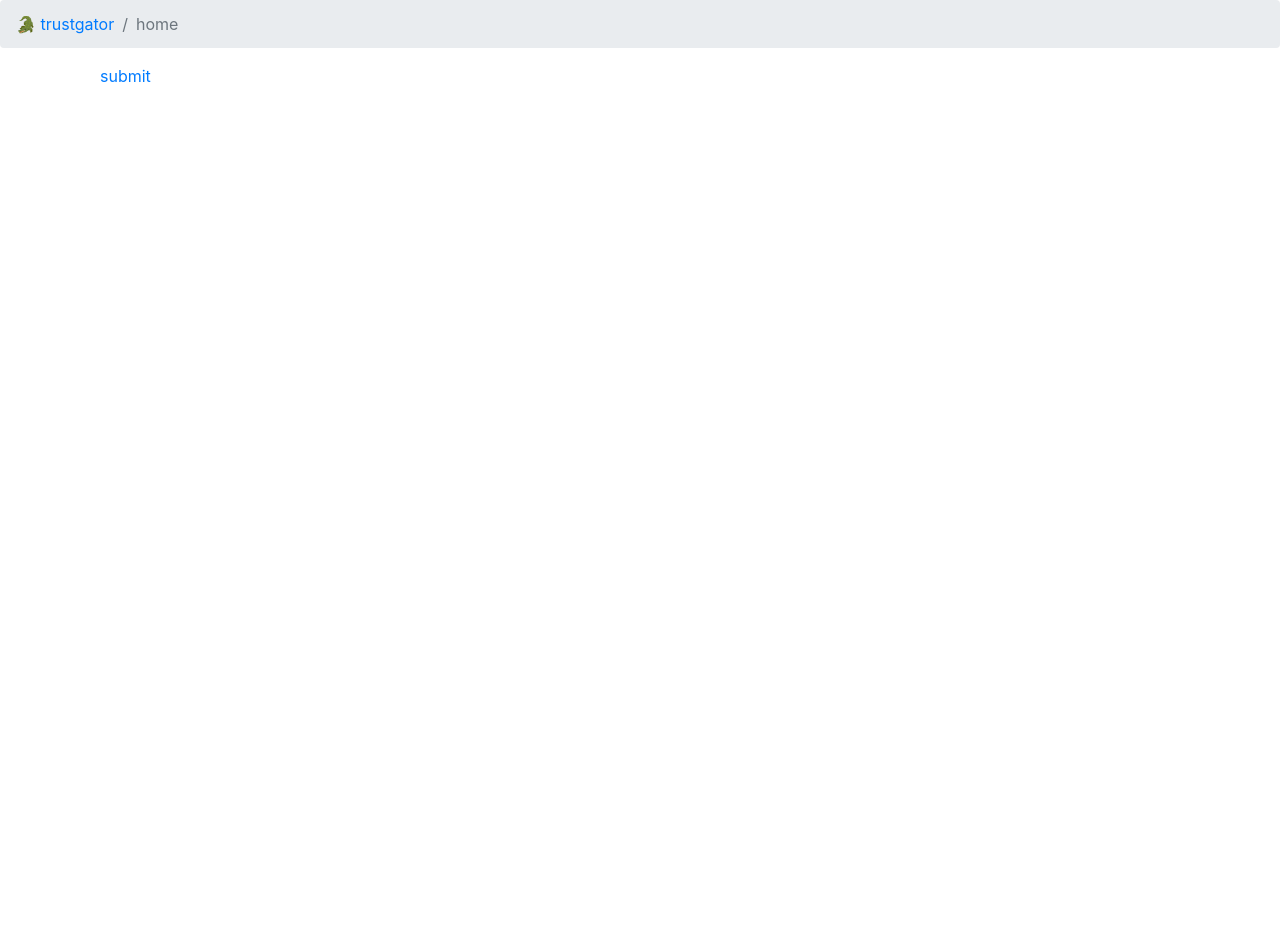
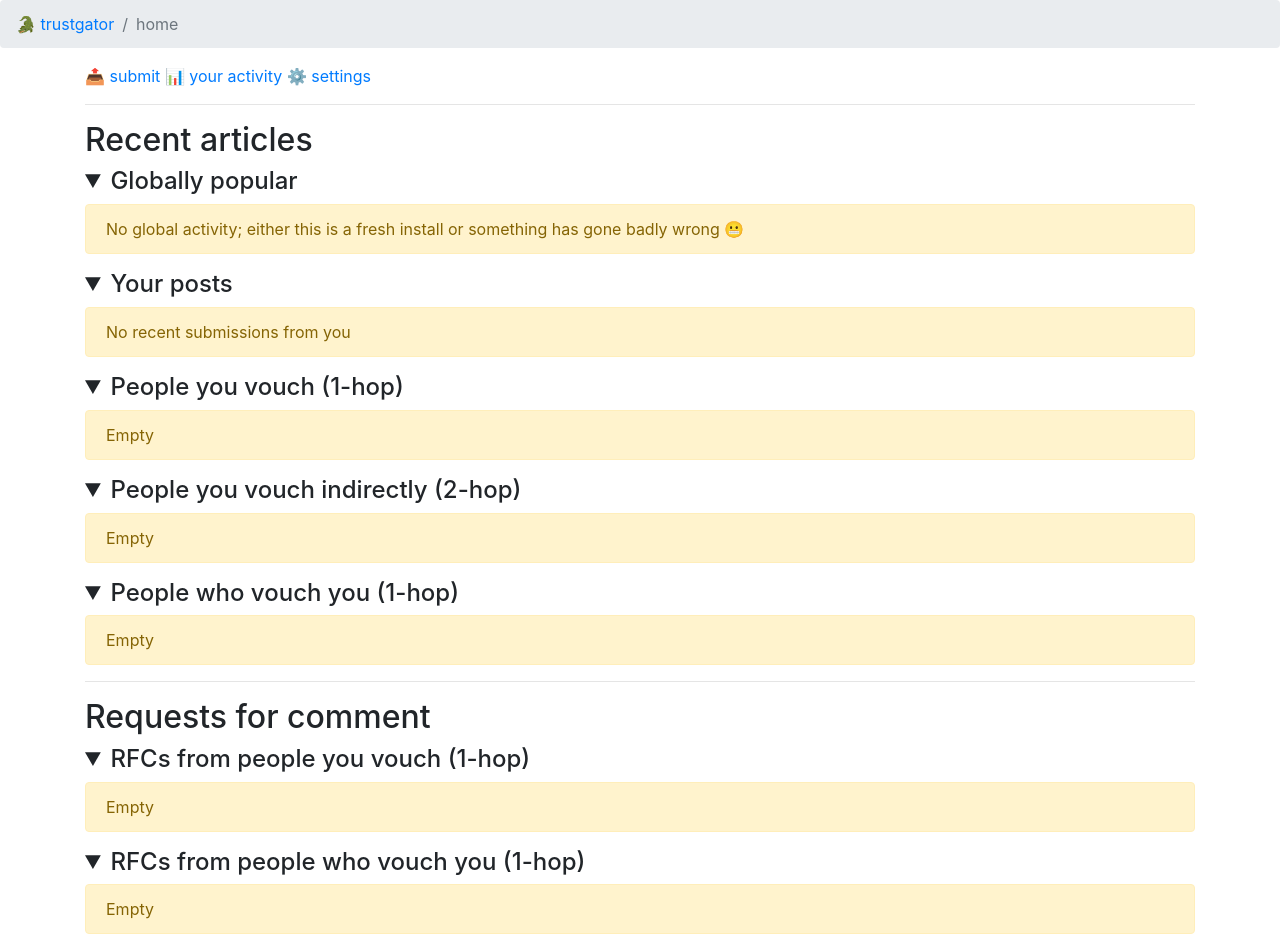
Before and after one commit to abe-winter/trustgator, a Python web app: template trustgator/templates/home.htm in a window 1280 px wide. Before the commit the page ends 82 px from the top, so only its background shows below. Run offline with Jinja, Linux system fonts and the light colour scheme; the template is opened without the code that fills it, so the values that code supplies are empty; some libraries are stand-ins or nearby versions.

Commit message:
globally popular links

```diff
--- a/trustgator/templates/home.htm
+++ b/trustgator/templates/home.htm
@@ -1,9 +1,76 @@
 {% set title='home' %}
 {% extends "base.htm" %}
+{% macro render_links(links) %}
+  <ol>
+  {% for link in links %}
+  <li>
+    <a href="{{ url_for('get_link', linkid=link.linkid) }}">{{ link.title }}</a>
+    by <a href="{{ url_for('get_pubuser', userid=link.userid) }}">{{ link.username }}</a>
+    at {{ link.created[:16] }}
+    ({{ link.assert_count }} asserts)
+  </li>
+  {% endfor %}
+  </ol>
+{% endmacro %}
 {% block content %}
 <div class="container">
-<div class="container">
-  <a href="/link">submit</a>
-</div>
+  <a href="/link">📤 submit</a>
+  <a href="/activity">📊 your activity</a>
+  <a href="/settings">⚙️ settings</a>
+  <hr>
+  <h2>Recent articles</h2>
+
+  <details open><summary class="h4">Globally popular</summary>
+    {% if global_articles %}
+      {{ render_links(global_articles) }}
+    {% else %}
+    <div class="alert alert-warning">No global activity; either this is a fresh install or something has gone badly wrong 😬</div>
+    {% endif %}
+  </details>
+
+  <details open><summary class="h4">Your posts</summary>
+    {% if articles.yours %}
+    {% else %}
+    <div class="alert alert-warning">No recent submissions from you</div>
+    {% endif %}
+  </details>
+
+  <details open><summary class="h4">People you vouch (1-hop)</summary>
+    {% if articles.hop1 %}
+    {% else %}
+    <div class="alert alert-warning">Empty</div>
+    {% endif %}
+  </details>
+
+  <details open><summary class="h4">People you vouch indirectly (2-hop)</summary>
+    {% if articles.hop2 %}
+    {% else %}
+    <div class="alert alert-warning">Empty</div>
+    {% endif %}
+  </details>
+
+  <details open><summary class="h4">People who vouch you (1-hop)</summary>
+    {% if articles.followers %}
+    {% else %}
+    <div class="alert alert-warning">Empty</div>
+    {% endif %}
+  </details>
+  <hr>
+
+  <h2>Requests for comment</h2>
+
+  <details open><summary class="h4">RFCs from people you vouch (1-hop)</summary>
+    {% if rfcs.upstream %}
+    {% else %}
+    <div class="alert alert-warning">Empty</div>
+    {% endif %}
+  </details>
+
+  <details open><summary class="h4">RFCs from people who vouch you (1-hop)</summary>
+    {% if rfcs.followers %}
+    {% else %}
+    <div class="alert alert-warning">Empty</div>
+    {% endif %}
+  </details>
 </div>
 {% endblock %}
--- a/trustgator/trustgraph.py
+++ b/trustgator/trustgraph.py
@@ -65,3 +65,8 @@ def submit_vouch(form: dict):
   # note: only clear cache after the DB has validated the vouch above
   util.clear_cache('load_assertion', form['assertid'])
   return flask.redirect(flask.url_for('get_assert', linkid=form['assertid']))
+
+@util.cache_wrapper('global_articles', ttl_secs=util.CONF['redis_ttl'])
+def global_articles():
+  # note: this cache doesn't get cleared; this can be eventually consistent for perf reasons
+  return list(flask.current_app.queries.load_global_active(wide_count=100, narrow_count=10))
```
Also changed, not shown: sql/queries/load_global_active.sql (added, +13 -0 lines), trustgator/main.py (+6 -1 lines), trustgator/util.py (+6 -4 lines).
